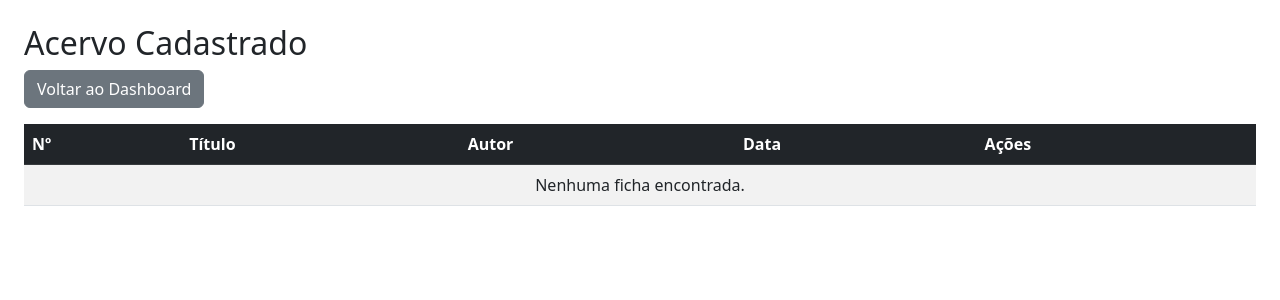
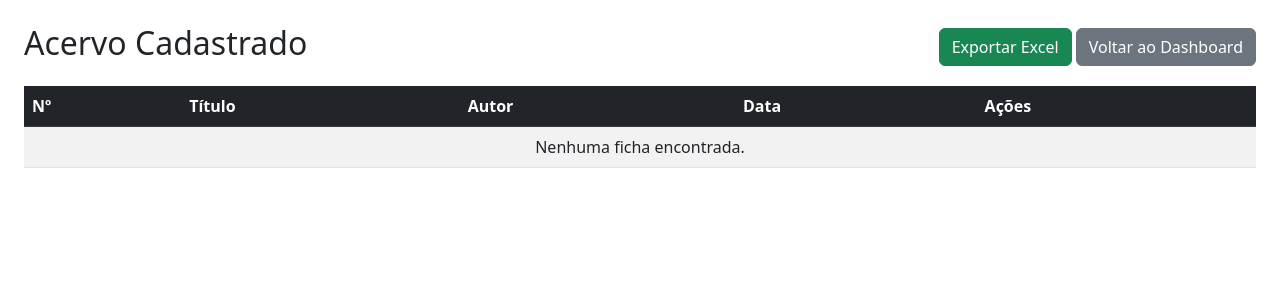
Before and after one commit to Kaiky1007/sis-catalogacao, a Flask app: page /acervo in a window 1280 px wide. Shown: the top 300 px of the page. Run offline with Flask 3, Linux system fonts and the light colour scheme.

Commit message:
Adicionado botão e informações sobre exportação em planilha.

```diff
--- a/app/templates/index.html
+++ b/app/templates/index.html
@@ -37,7 +37,7 @@
                 <div class="card card-box h-100 p-4 text-center">
                     <i class="fa-solid fa-list icon-large"></i>
                     <h3>Acervo</h3>
-                    <p>Visualizar, editar ou imprimir fichas já cadastradas.</p>
+                    <p>Visualizar, editar ou exportar fichas já cadastradas.</p>
                     <a href="{{ url_for('listar_acervo') }}" class="btn btn-custom mt-auto">Ver Lista</a>
                 </div>
             </div>
--- a/app/templates/lista.html
+++ b/app/templates/lista.html
@@ -6,9 +6,15 @@
     <link href="https://cdn.jsdelivr.net/npm/bootstrap@5.3.0/dist/css/bootstrap.min.css" rel="stylesheet">
 </head>
 <body class="p-4">
-    <h2>Acervo Cadastrado</h2>
-    <a href="/" class="btn btn-secondary mb-3">Voltar ao Dashboard</a>
-
+    <div class="d-flex justify-content-between align-items-center mb-3">
+        <h2>Acervo Cadastrado</h2>
+        <div>
+            <a href="{{ url_for('exportar_planilha') }}" class="btn btn-success">
+                <i class="fa-solid fa-download"></i> Exportar Excel
+            </a>
+            <a href="/" class="btn btn-secondary">Voltar ao Dashboard</a>
+        </div>
+    </div>
     <table class="table table-striped table-hover">
         <thead class="table-dark">
             <tr>
```
